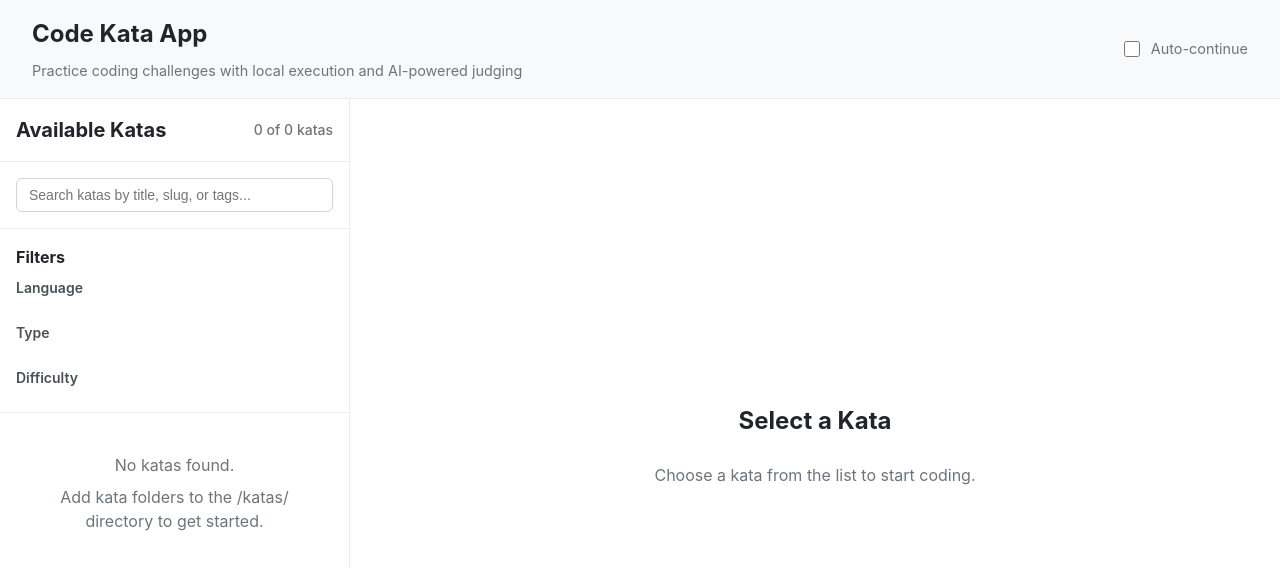
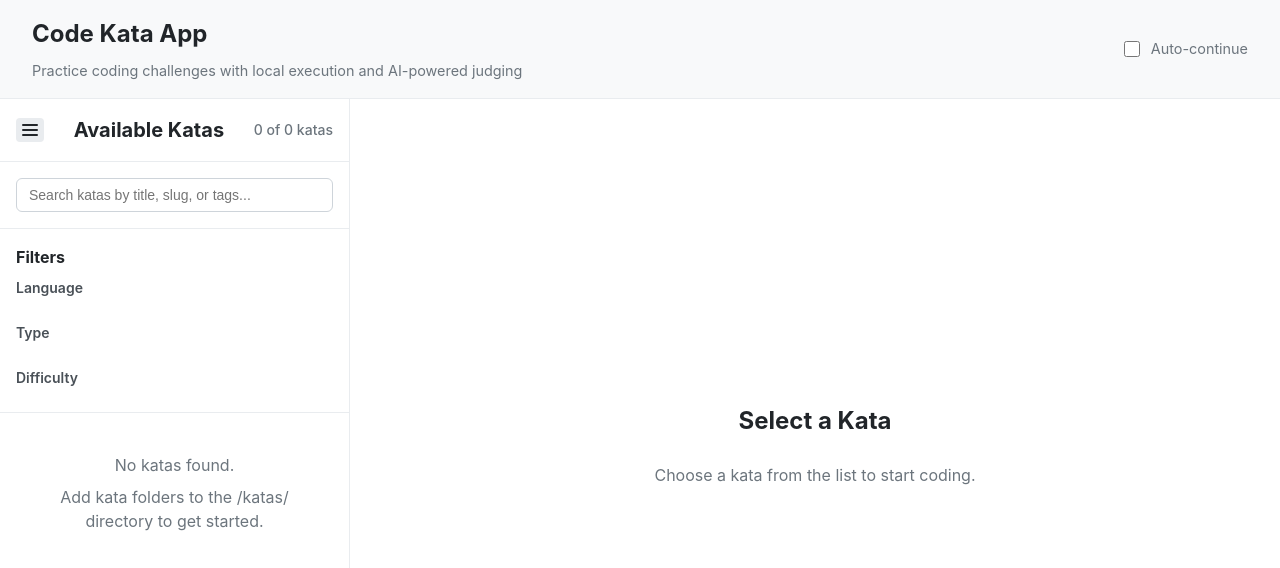
Before and after one commit to Dolphin-ZAAZ/Coderil, a React (Vite) app: page / in a window 1280 px wide. Shown: the top 568 px of the page. Built offline with nearby package versions, Linux system fonts and the light colour scheme.

Commit message:
make selector sidebar collapsible

```diff
--- a/src/App.css
+++ b/src/App.css
@@ -56,12 +56,74 @@
   flex: 1;
   display: flex;
   overflow: hidden;
+  position: relative;
+}
+
+.sidebar-toggle {
+  position: absolute;
+  top: 1rem;
+  left: 1rem;
+  z-index: 1000;
+  background: #333;
+  border: none;
+  border-radius: 4px;
+  padding: 8px;
+  cursor: pointer;
+  transition: all 0.3s ease;
+}
+
+/* Collapsed hamburger button positioning */
+.sidebar-toggle.collapsed {
+  position: absolute;
+  top: 1rem;
+  left: 1rem;
+  z-index: 1000;
+}
+
+.sidebar-toggle:hover {
+  background: #555;
+}
+
+.hamburger {
+  display: flex;
+  flex-direction: column;
+  width: 20px;
+  height: 16px;
+  justify-content: space-between;
+}
+
+.hamburger span {
+  display: block;
+  height: 2px;
+  width: 100%;
+  background: #fff;
+  border-radius: 1px;
+  transition: all 0.3s ease;
+}
+
+.sidebar-toggle.collapsed .hamburger span:nth-child(1) {
+  transform: rotate(45deg) translate(5px, 5px);
+}
+
+.sidebar-toggle.collapsed .hamburger span:nth-child(2) {
+  opacity: 0;
+}
+
+.sidebar-toggle.collapsed .hamburger span:nth-child(3) {
+  transform: rotate(-45deg) translate(7px, -6px);
 }
 
 .kata-selector-container {
   width: 350px;
   background-color: #2a2a2a;
   overflow: hidden;
+  transition: all 0.3s ease;
+  transform: translateX(0);
+}
+
+.kata-selector-container.collapsed {
+  width: 0;
+  transform: translateX(-100%);
 }
 
 .kata-workspace {
@@ -139,6 +201,11 @@
     border-bottom: 1px solid #333;
   }
 
+  .kata-selector-container.collapsed {
+    height: 0;
+    transform: translateY(-100%);
+  }
+
   .workspace-panels {
     grid-template-columns: 1fr;
     grid-template-rows: auto 1fr auto;
@@ -183,6 +250,20 @@
     color: #6c757d;
   }
 
+  .sidebar-toggle {
+    background: #e9ecef;
+  }
+
+  .sidebar-toggle:hover {
+    background: #dee2e6;
+  }
+
+  .hamburger span {
+    background: #212529;
+  }
+
+
+
   .kata-selector-container {
     background-color: #f8f9fa;
   }
--- a/src/App.tsx
+++ b/src/App.tsx
@@ -15,6 +15,7 @@ function App() {
   const [isExecuting, setIsExecuting] = useState(false)
   const [autoContinueEnabled, setAutoContinueEnabled] = useState(false)
   const [progressKey, setProgressKey] = useState(0) // Key to trigger progress refresh
+  const [isSidebarCollapsed, setIsSidebarCollapsed] = useState(false)
 
   const scoringService = ScoringService.getInstance()
 
@@ -374,12 +375,27 @@ function App() {
       </header>
 
       <main className="app-main">
-        <div className="kata-selector-container">
+        {isSidebarCollapsed && (
+          <button
+            className="sidebar-toggle collapsed"
+            onClick={() => setIsSidebarCollapsed(false)}
+            aria-label="Show sidebar"
+          >
+            <div className="hamburger">
+              <span></span>
+              <span></span>
+              <span></span>
+            </div>
+          </button>
+        )}
+
+        <div className={`kata-selector-container ${isSidebarCollapsed ? 'collapsed' : ''}`}>
           <KataSelector
             katas={katas}
             selectedKata={selectedKata}
             onKataSelect={handleKataSelect}
             isLoading={isLoading}
+            onToggleSidebar={() => setIsSidebarCollapsed(true)}
           />
         </div>
 
--- a/src/components/KataSelector.css
+++ b/src/components/KataSelector.css
@@ -13,6 +13,38 @@
   display: flex;
   justify-content: space-between;
   align-items: center;
+  gap: 1rem;
+}
+
+.sidebar-toggle-inline {
+  background: #333;
+  border: none;
+  border-radius: 4px;
+  padding: 6px;
+  cursor: pointer;
+  transition: all 0.3s ease;
+  flex-shrink: 0;
+}
+
+.sidebar-toggle-inline:hover {
+  background: #555;
+}
+
+.sidebar-toggle-inline .hamburger {
+  display: flex;
+  flex-direction: column;
+  width: 16px;
+  height: 12px;
+  justify-content: space-between;
+}
+
+.sidebar-toggle-inline .hamburger span {
+  display: block;
+  height: 2px;
+  width: 100%;
+  background: #fff;
+  border-radius: 1px;
+  transition: all 0.3s ease;
 }
 
 .kata-selector-header h2 {
@@ -268,6 +300,21 @@
   color: #495057;
 }
 
+/* Light mode styles */
+@media (prefers-color-scheme: light) {
+  .sidebar-toggle-inline {
+    background: #e9ecef;
+  }
+
+  .sidebar-toggle-inline:hover {
+    background: #dee2e6;
+  }
+
+  .sidebar-toggle-inline .hamburger span {
+    background: #212529;
+  }
+}
+
 /* Responsive design */
 @media (max-width: 768px) {
   .kata-selector-header {
--- a/src/components/KataSelector.tsx
+++ b/src/components/KataSelector.tsx
@@ -7,9 +7,16 @@ interface KataSelectorProps {
   selectedKata: Kata | null
   onKataSelect: (kata: Kata) => void
   isLoading?: boolean
+  onToggleSidebar?: () => void
 }
 
-export function KataSelector({ katas, selectedKata, onKataSelect, isLoading = false }: KataSelectorProps) {
+export function KataSelector({
+  katas,
+  selectedKata,
+  onKataSelect,
+  isLoading = false,
+  onToggleSidebar
+}: KataSelectorProps) {
   const [searchTerm, setSearchTerm] = useState('')
   const [filters, setFilters] = useState<KataFilters>({})
 
@@ -111,6 +118,19 @@ export function KataSelector({ katas, selectedKata, onKataSelect, isLoading = fa
     return (
       <div className="kata-selector">
         <div className="kata-selector-header">
+          {onToggleSidebar && (
+            <button
+              className="sidebar-toggle-inline"
+              onClick={onToggleSidebar}
+              aria-label="Hide sidebar"
+            >
+              <div className="hamburger">
+                <span></span>
+                <span></span>
+                <span></span>
+              </div>
+            </button>
+          )}
           <h2>Available Katas</h2>
         </div>
         <div className="loading-state">
@@ -123,6 +143,19 @@ export function KataSelector({ katas, selectedKata, onKataSelect, isLoading = fa
   return (
     <div className="kata-selector">
       <div className="kata-selector-header">
+        {onToggleSidebar && (
+          <button
+            className="sidebar-toggle-inline"
+            onClick={onToggleSidebar}
+            aria-label="Hide sidebar"
+          >
+            <div className="hamburger">
+              <span></span>
+              <span></span>
+              <span></span>
+            </div>
+          </button>
+        )}
         <h2>Available Katas</h2>
         <div className="kata-count">
           {filteredKatas.length} of {katas.length} katas
```
